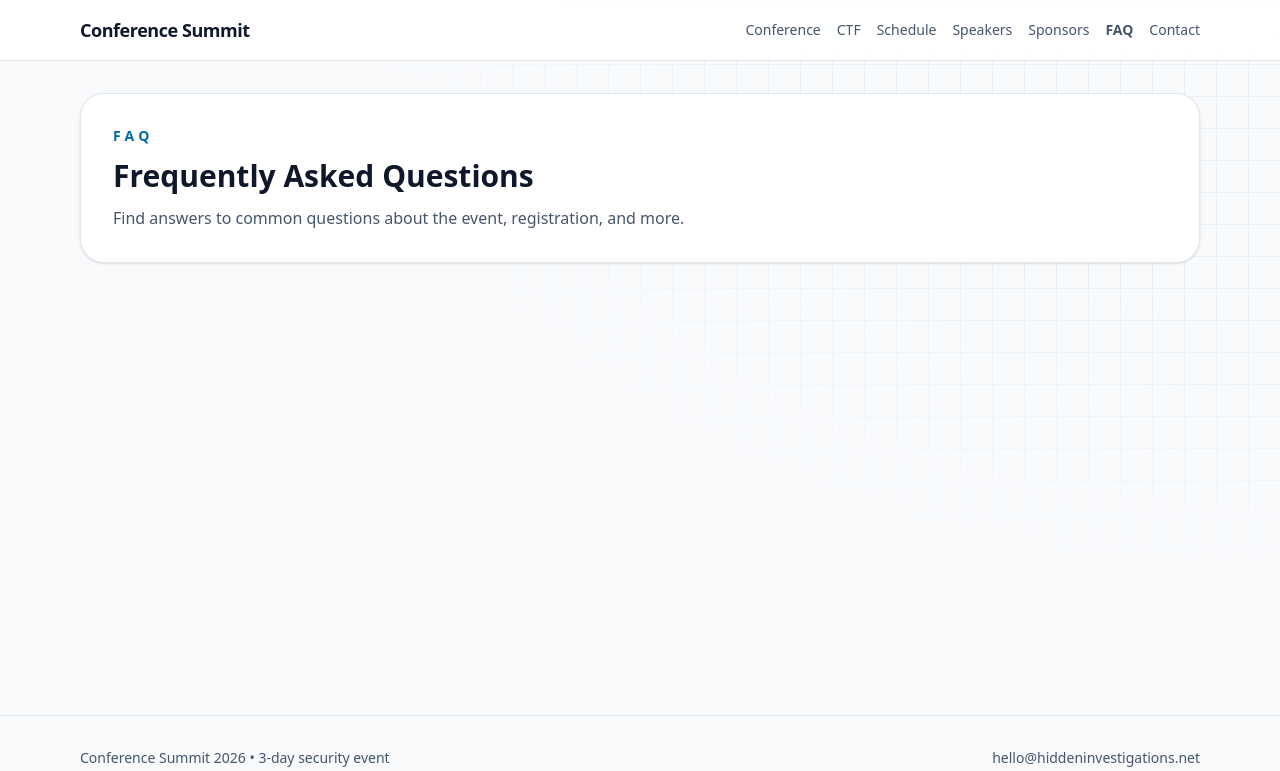
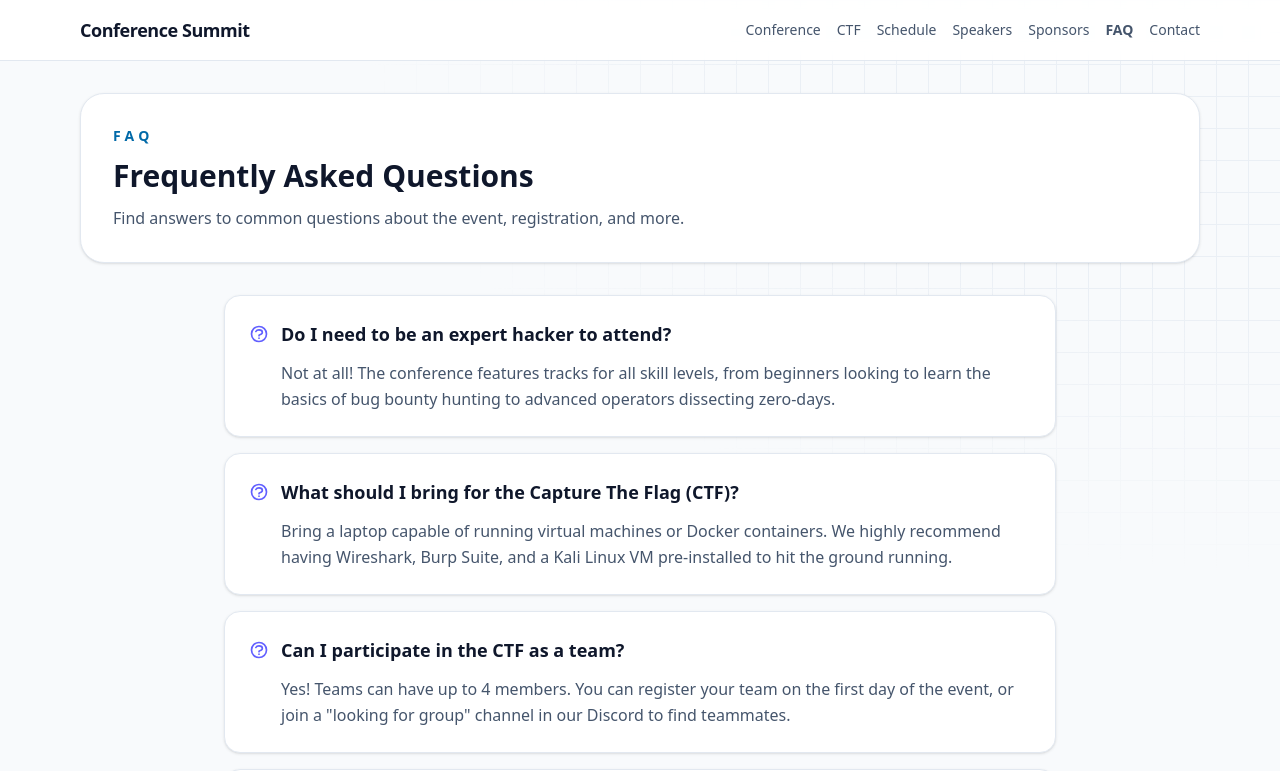
Before and after one commit to masumKazibd/eventsite, an Angular app: page /faq in a window 1280 px wide. Shown: the top 771 px of the page. Built offline with nearby package versions, Linux system fonts and the light colour scheme.

Commit message:
faq structure

```diff
--- a/src/app/components/pages/faq.component/faq.component.html
+++ b/src/app/components/pages/faq.component/faq.component.html
@@ -7,3 +7,26 @@
 
   <!-- <app-sponsor-grid [sponsors]="sponsors()" [highlightedSponsorIds]="['spon-01', 'spon-02']"></app-sponsor-grid> -->
 </section>
+<section class="space-y-10 max-w-4xl mx-auto px-4 py-8 sm:px-6 lg:px-8">
+
+  <!-- FAQ LIST -->
+  <div class="space-y-4">
+    @for (faq of faqs(); track faq.id) {
+      <article class="rounded-2xl border border-slate-200 bg-white p-6 shadow-sm hover:border-indigo-200 transition-colors">
+        <h3 class="text-lg font-bold text-slate-900 flex items-start gap-3">
+          <span class="text-indigo-500 mt-1 shrink-0">
+            <!-- Information Icon -->
+            <svg class="w-5 h-5" fill="none" viewBox="0 0 24 24" stroke="currentColor">
+              <path stroke-linecap="round" stroke-linejoin="round" stroke-width="2" d="M8.228 9c.549-1.165 2.03-2 3.772-2 2.21 0 4 1.343 4 3 0 1.4-1.278 2.575-3.006 2.907-.542.104-.994.54-.994 1.093m0 3h.01M21 12a9 9 0 11-18 0 9 9 0 0118 0z" />
+            </svg>
+          </span>
+          {{ faq.question }}
+        </h3>
+        <p class="mt-3 text-slate-600 leading-relaxed ml-8">
+          {{ faq.answer }}
+        </p>
+      </article>
+    }
+  </div>
+
+</section>
--- a/src/app/components/pages/faq.component/faq.component.ts
+++ b/src/app/components/pages/faq.component/faq.component.ts
@@ -1,4 +1,4 @@
-import { Component } from '@angular/core';
+import { Component, signal } from '@angular/core';
 
 @Component({
   selector: 'app-faq.component',
@@ -6,4 +6,32 @@ import { Component } from '@angular/core';
   templateUrl: './faq.component.html',
   styleUrl: './faq.component.css',
 })
-export class FaqComponent {}
+export class FaqComponent {
+  readonly faqs = signal<FaqItem[]>([
+    {
+      id: 'faq-1',
+      question: 'Do I need to be an expert hacker to attend?',
+      answer: 'Not at all! The conference features tracks for all skill levels, from beginners looking to learn the basics of bug bounty hunting to advanced operators dissecting zero-days.'
+    },
+    {
+      id: 'faq-2',
+      question: 'What should I bring for the Capture The Flag (CTF)?',
+      answer: 'Bring a laptop capable of running virtual machines or Docker containers. We highly recommend having Wireshark, Burp Suite, and a Kali Linux VM pre-installed to hit the ground running.'
+    },
+    {
+      id: 'faq-3',
+      question: 'Can I participate in the CTF as a team?',
+      answer: 'Yes! Teams can have up to 4 members. You can register your team on the first day of the event, or join a "looking for group" channel in our Discord to find teammates.'
+    },
+    {
+      id: 'faq-4',
+      question: 'Are meals and accommodations provided?',
+      answer: 'Lunch and coffee breaks are provided on all three days for standard ticket holders. Accommodations must be booked separately, but we have discounted rates at partner hotels near the venue.'
+    }
+  ]);
+}
+export interface FaqItem {
+  id: string;
+  question: string;
+  answer: string;
+}
```
